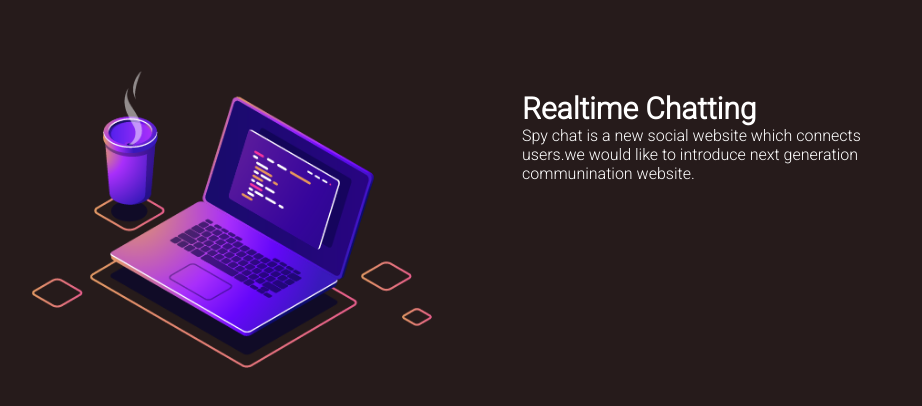
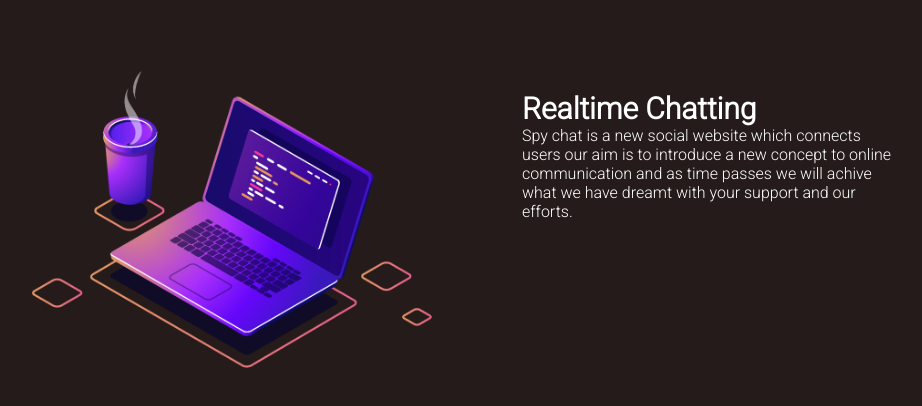
Before and after one commit to Aryan-R-Patel/spychat.github.io, a website: page index.html in a window 1280 px wide. Shown: the part 868-1274 px from the top of the page, without its empty margins (168-1090 px from the left). Drawn offline with Linux system fonts and the light colour scheme.

Commit message:
Update index.html

```diff
--- a/index.html
+++ b/index.html
@@ -86,7 +86,7 @@
           <img class="feature-img" src="./img/feature1.png"></img>
           <div class="feature-info">
             <h2 class="feature-info-t">Realtime Chatting</h2>
-            <p class="feature-info-d">Spy chat is a new social website which connects users.we would like to introduce next generation communination website.</p>
+            <p class="feature-info-d">Spy chat is a new social website which connects users our aim is to introduce a new concept to online communication and as time passes we will achive what we have dreamt with your support and our efforts.</p>
           </div>
         </div>
         <div class="feature">
```
